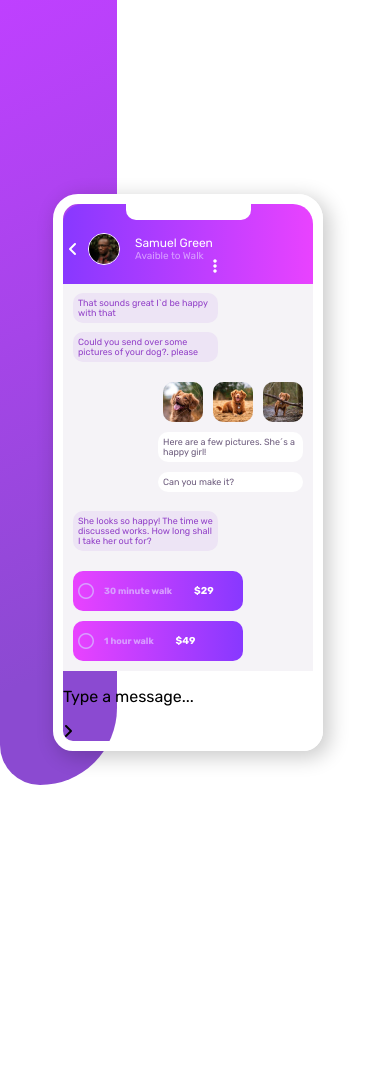
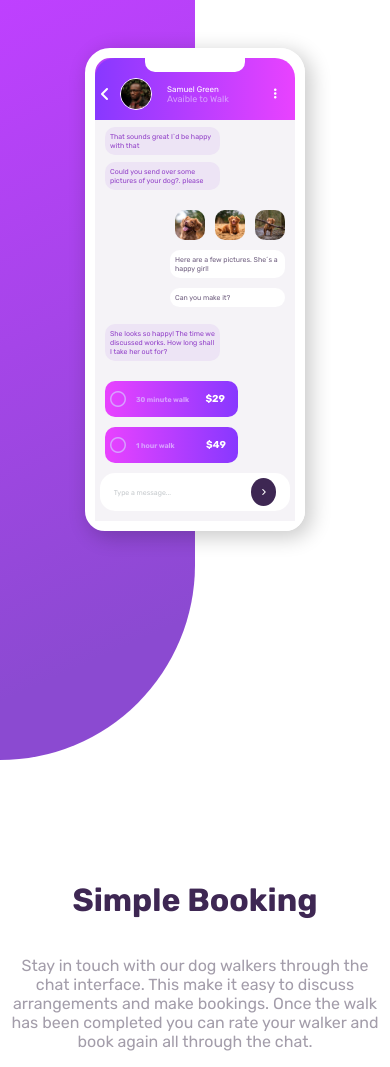
Before and after one commit to AlyssonPsilva/projects-frontendmentor, a plain HTML site: page chat-app/index.html in a window 390 px wide. Before the commit the page ends 844 px from the top, so only its background shows below. Drawn offline with Linux system fonts and the light colour scheme.

Commit message:
project done

```diff
--- a/chat-app/index.html
+++ b/chat-app/index.html
@@ -14,6 +14,7 @@
 <body>
 	<div id="page-container">
 		<div id="first-bg-curve"> </div>
+		<div id="cellphone-container"> <!-- this "cellphone container" just will be used in the mobile media query-->
 			<div id="cellphone">
 				<div id="cellphone-top-border"></div>
 				<div id="cellphone-top">
@@ -26,6 +27,7 @@
 					<i id="icon-menu-end"class="fas fa-ellipsis-v"></i>
 				</div>
 				<div id="cellphone-body">
+
 						<div class="cellphone-chat">
 							<p class="cellphone-message left"> That sounds great I`d be happy with that</p>
 							<p class="cellphone-message left">Could you send over some pictures of your dog?. please </p>
@@ -48,16 +50,10 @@
 							<i class="far fa-circle"></i>
 							<p class="message-price-notification">30 minute walk <span class="price">&dollar;29</span>
 							</p>
-
 						</div>
 						<div class="cellphone-chat-notification">
 							<i class="far fa-circle"></i>
-					<p class="message-price-notification">1 hour walk <span class="price">&dollar;49</span></p>
-
-					</div>
-
-
-
+							<p class="message-price-notification">1 hour walk <span id="price-2">&dollar;49</span></p>
 							</div>
 						<div id="cellphone-bottom">
 						<p id="cellphone-bottom-text">
@@ -66,6 +62,15 @@
 						<i id="icon-arrow-bottom"class="fas fa-angle-right"></i>
 					</div>
 		</div>
+
+		</div>
+	</div>
+		<div id="page-text">
+			<h1 id="main-tittle">Simple Booking</h1>
+			<p>Stay in touch with our dog walkers through the chat interface. This make it easy to discuss arrangements and make bookings. Once the walk has been completed you can rate your walker and book again all through the chat.</p>
+		</div>
+		<div id="shadow-bg-curve"></div>
+		</div>
 </div>
 
 </body>
--- a/chat-app/styles.css
+++ b/chat-app/styles.css
@@ -11,7 +11,7 @@
 	--dark-grayish-violet: hsl(270, 7%, 64%);/*paragraph)*/
 	/* secondary*/
 	--light-grayish-violet: hsl(270, 20%, 96%); /*app background*/
-	--very-dark-desaturated: hsl(271, 36%, 24%);/*submit button background*/
+	--very-dark-desaturated-violet: hsl(271, 36%, 24%);/*submit button background*/
 	--very-light-magenta: hsl(289, 100%, 72%);/*radio button outline*/
 	--white: hsl(0, 0%, 100%);
 
@@ -27,28 +27,31 @@ body{
 #page-container{
 	display: flex;
 	flex-direction: row;
-	align-items: center;
 	width: 100%;
 	height: 100%;
 	margin: 0;
+	position: relative;
+
 }
 #first-bg-curve{
 	background: rgb(191,64,255);
+	align-self: initial;
 	background: linear-gradient(156deg, rgba(191,64,255,1) 0%, rgba(139,74,209,1) 83%);
-	width: 30vw;
-	height: 93vh;
-	border-bottom-left-radius:130px;
+	width: 25vw;
+	height: 90vh;
 	border-bottom-right-radius:250px;
 	margin: 0;
 
 
 }
 #cellphone{
+	align-self: center;
 	display: flex;
 	flex-direction: column;
 	position: relative;
-	top: 5em;
-	width: 250px;
+	top: 3em;
+	width: 200px;
+	height: auto;
 	right: 4em;
 	border: 10px solid var(--white);
 	border-top-left-radius:25px;
@@ -74,10 +77,9 @@ body{
 	background-image: linear-gradient(to right, var(--light-violet), var(--light-magenta));
 	display: flex;
 	align-items: center;
-	height: 50px;
 	border-top-left-radius:20px;
 	border-top-right-radius:20px;
-	padding-top:20px ;
+	padding-top:20px;
 	padding-bottom: 10px;
 	width: 100%;
 }
@@ -89,16 +91,17 @@ body{
 }
 
 #user-name{
-	font-size: 12px;
+	font-size: 8px;
 	color: white;
 	margin: 0;
 
 
 }
 #user-status{
-	font-size: 10px;
+	font-size: 9px;
 	margin: 0;
 	color: var(--pale-violet);
+	margin-right: 5em;
 }
 #cellphone-top i{
 	color: white;
@@ -108,10 +111,12 @@ body{
 	margin-left: 5px;
 }
 #icon-menu-end{
-	align-self: flex-end;
+	font-size: 12px;
+
 }
 #cellphone-body{
 	background-color: var(--light-grayish-violet);
+
 }
 .cellphone-chat{
 	margin-bottom: 20px;
@@ -127,7 +132,7 @@ body{
 	flex-direction: column;
 }
 .cellphone-message{
-	font-size: 9px;
+	font-size: 7px;
 	max-width: 15em;
 	padding: 5px;
 
@@ -155,18 +160,20 @@ body{
 
 }
 .message-dog-picture{
-	width: 40px;
+	width: 30px;
 	margin-right: 10px;
 	border-radius: 10px;
 }
 .cellphone-chat-notification{
 	display: flex;
+	flex-direction: row;
 	align-items: center;
 	background-image: linear-gradient(to right, var(--light-magenta), var(--light-violet));
-	max-width: 10em;
+	max-width: 8em;
 	margin-bottom: 10px;
 	border-radius: 10px;
 	padding: 5px;
+	padding-right: 0;
 	margin-left: 10px;
 
 
@@ -176,19 +183,147 @@ body{
 	margin-right: 10px;
 }
 .message-price-notification{
-	font-size: 9px;
+	font-size: 7px;
 	color: var(--pale-violet);
 	font-weight: 700;
-
-
-
 
 
 }
 
 .price{
-	align-self: flex-end;
 	color: white;
 	font-size: 10px;
-	margin-left: 2em;
+	margin-left: 1.5em;
+
 }
+#price-2{ /* this element has been separated from the price class to place a larger margin.
+				 because your text is smaller than the other */
+	font-size: 10px;
+	margin-left: 3em;
+	color: white;
+	margin-bottom: 20px;
+}
+#cellphone-bottom{
+	width: 90%;
+	margin-left: 5px;
+	display: flex;
+	align-items: center;
+	justify-content: center;
+	border-radius: 15px;
+	background-color: white;
+	align-self: center;
+	padding: 5px;
+	margin-bottom: 10px;
+
+}
+#cellphone-bottom-text{
+	font-size: 7px;
+	color: var(--grayish-blue);
+	align-self: center;
+}
+#icon-arrow-bottom{
+	background-color: var(--very-dark-desaturated-violet);
+	border-radius: 50%;
+	color: white;
+	padding: 10px;
+	font-size: 8px;
+	margin-left: 10em;
+}
+#page-text{
+	width: 50%;
+	position: relative;
+	left: 2em;
+	align-self: center;
+	z-index: 5;
+}
+#main-tittle{
+	color: var(--very-dark-desaturated-violet);
+
+}
+#page-text p{
+	max-width: 450px;
+	color: var(--dark-grayish-violet);
+
+}
+#shadow-bg-container{
+	position: relative;
+	bottom: 0;
+	right: 0;
+	height: 100%;
+}
+#shadow-bg-curve{
+	background-color: #F9F4FA;
+	width: 20vw;
+	right: 0;
+	height: 80vh;
+	border-top-left-radius:250px;
+	margin: 0;
+	position: fixed;
+	bottom: 0;
+
+}
+@media screen and (min-width: 1800px){
+	#first-bg-curve{
+		border-bottom-right-radius:400px;
+		border-bottom-left-radius: 0;
+	}
+	#cellphone-container{
+		align-self: center;
+	}
+	#shadow-bg-curve{
+		border-top-left-radius:400px;
+
+	}
+	#page-text{
+		left: 5em;
+	}
+}
+@media screen and (max-width: 768px){
+	#shadow-bg-curve{
+		display: none;
+	}
+	#page-container{
+		flex-direction: column;
+	}
+	#first-bg-curve{
+		border-bottom-left-radius:0;
+		width: 50vw;
+	}
+	#cellphone-container{
+		position: absolute;
+		display: flex;
+		flex-direction: column;
+		justify-content: center;
+		margin-left: auto;
+		margin-right: auto;
+		width: 100%;
+	}
+	#cellphone{
+		top: 3em;
+		right: 0;
+		width: 200px;
+		height: auto;
+
+	}
+	#page-text{
+		margin-top: 100px;
+		left: 0;
+		width: 100%;
+		justify-content: center;
+		display: flex;
+		flex-direction: column;
+		align-items: center;
+
+	}
+	#main-tittle{
+		text-align: center;
+
+	}
+	#page-text p{
+
+		text-align: center;
+		margin-right: 10px;
+		margin-left: 10px;
+		max
+	}
+}
```
Lines whose indentation alone changed are shown as unchanged.
